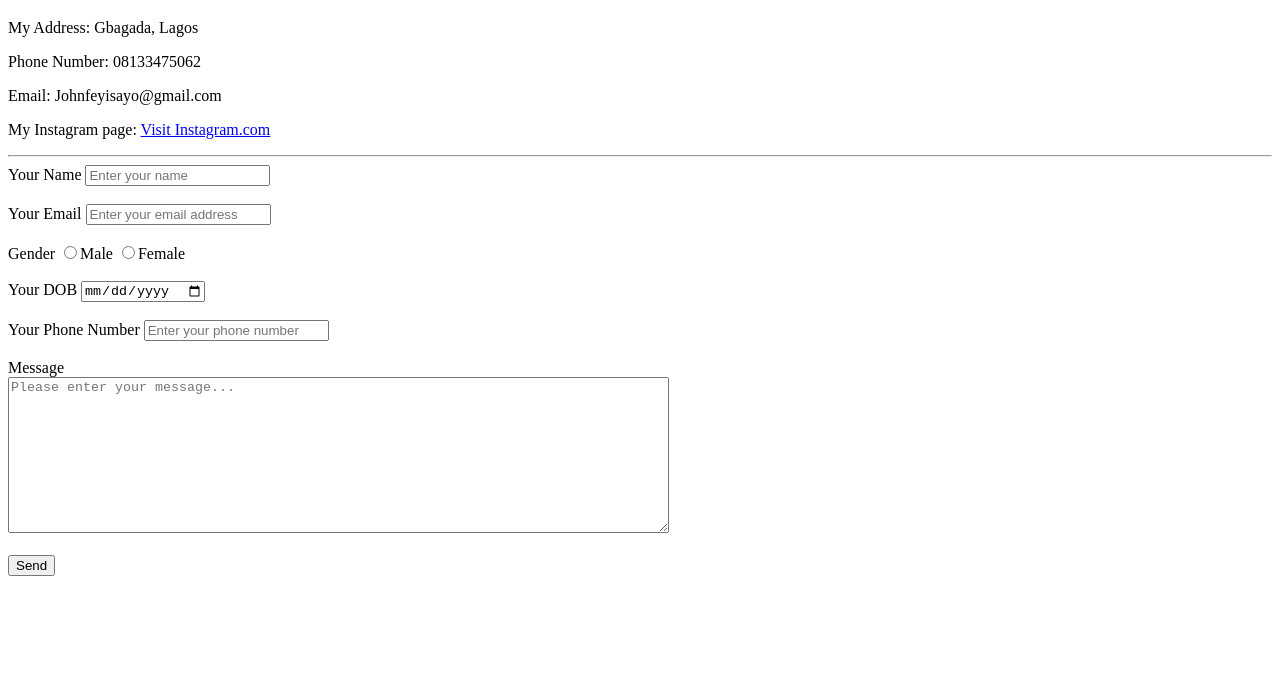
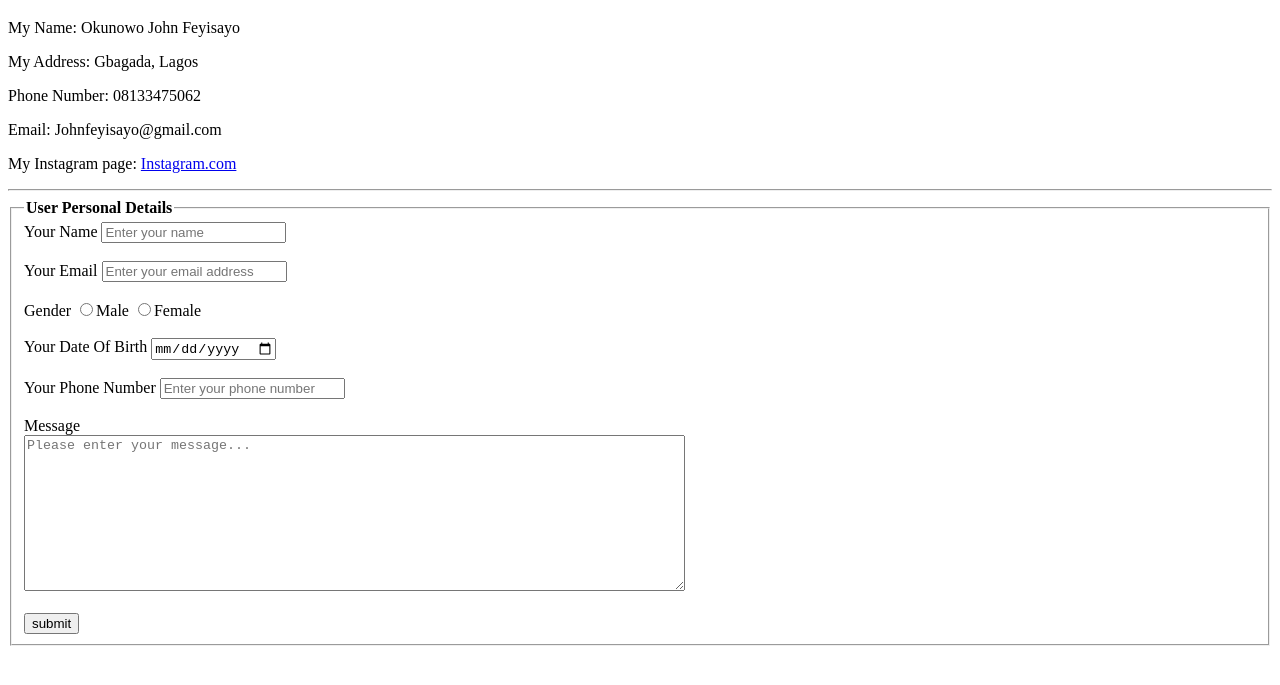
Before and after one commit to johnfeyisayo/HTML_Forms, a plain HTML site: page index.html in a window 1280 px wide. Shown: the part 61-746 px from the top of the page. Drawn offline with Linux system fonts and the light colour scheme.

Commit message:
Updated form

```diff
--- a/index.html
+++ b/index.html
@@ -8,14 +8,17 @@
 </head>
 <body>
     <h1>My Contact Details</h1>
+    <p>My Name: Okunowo John Feyisayo</p>
     <p>My Address: Gbagada, Lagos</p>
     <p>Phone Number: 08133475062</p>
     <p>Email: Johnfeyisayo@gmail.com</p>
-    <p>My Instagram page: <a target="_blank" href="https://instagram.com/johnfeyisayo?igshid=YmMyMTA2M2Y=">Visit Instagram.com</a></p>
+    <p>My Instagram page: <a target="_blank" href="https://instagram.com/johnfeyisayo?igshid=YmMyMTA2M2Y=">Instagram.com</a></p>
     <hr>
-<form action="mailto: johnfeyisayo@gmail.com" method="post">
+<form action="mailto:johnfeyisayo@gmail.com" method="post">
+    <fieldset>
+        <legend><b>User Personal Details</b></legend>
         <label for="yourName">Your Name</label>
-<input type="text" name="yourName"  id="yourName" placeholder="Enter your name" value="">
+        <input type="text" name="yourName"  id="yourName" placeholder="Enter your name" value="" required>
         <br>
         <br>
         <label for="yourEmail">Your Email</label>
@@ -27,7 +30,7 @@
          <input type="radio" name="gender" id="gender" value="female" />Female
         <br>
         <br>
-<label for="yourEmail">Your DOB</label>
+        <label for="yourEmail">Your Date Of Birth</label>
         <input  type="date" name="dob" id="dob" placeholder="Please enter a DOB" value="">
         <br>
         <br>
@@ -39,7 +42,8 @@
         <textarea name="message" id="message" placeholder="Please enter your message..." rows="10" cols="80" id="message"></textarea>
         <br>
         <br>
-<button type="button">Send</button>
+        <input type="submit" value="submit">
+</fieldset>
 </form>
 </body>
 </html>
```
Lines whose indentation alone changed are shown as unchanged.
